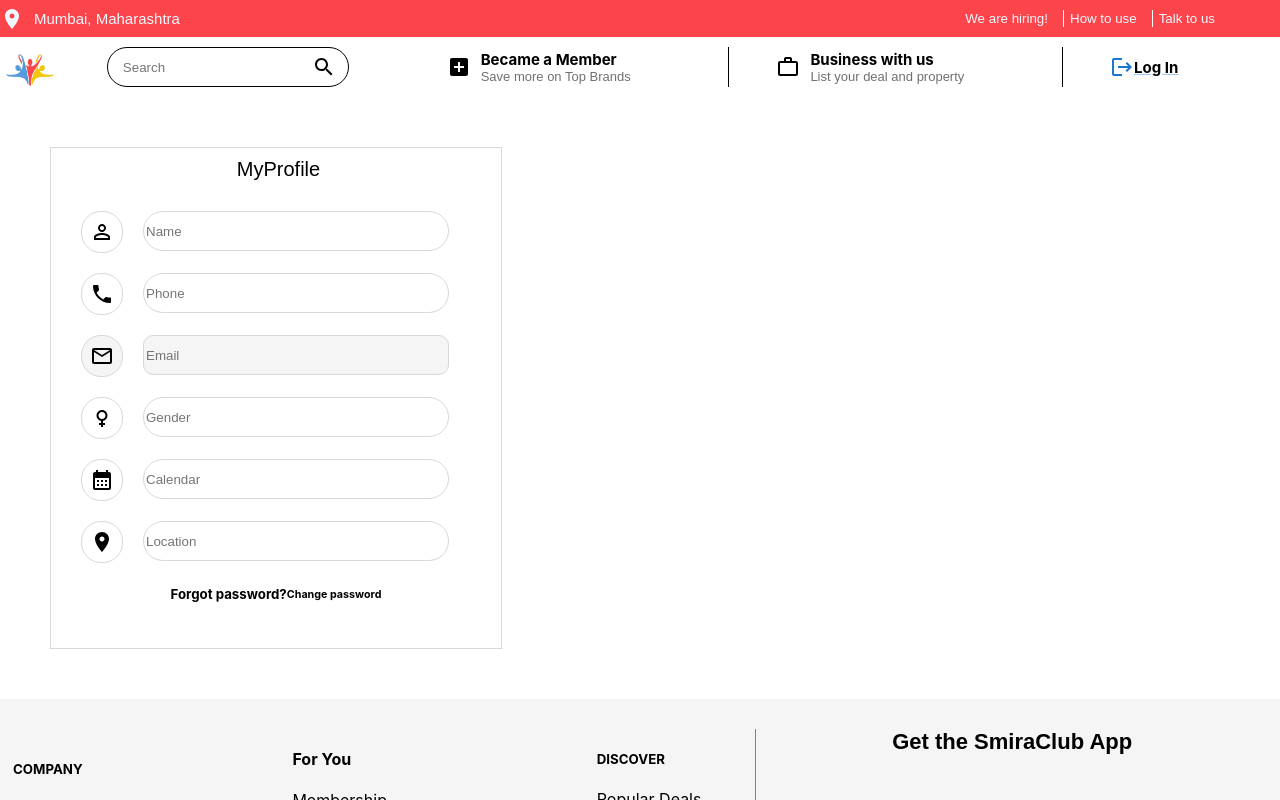
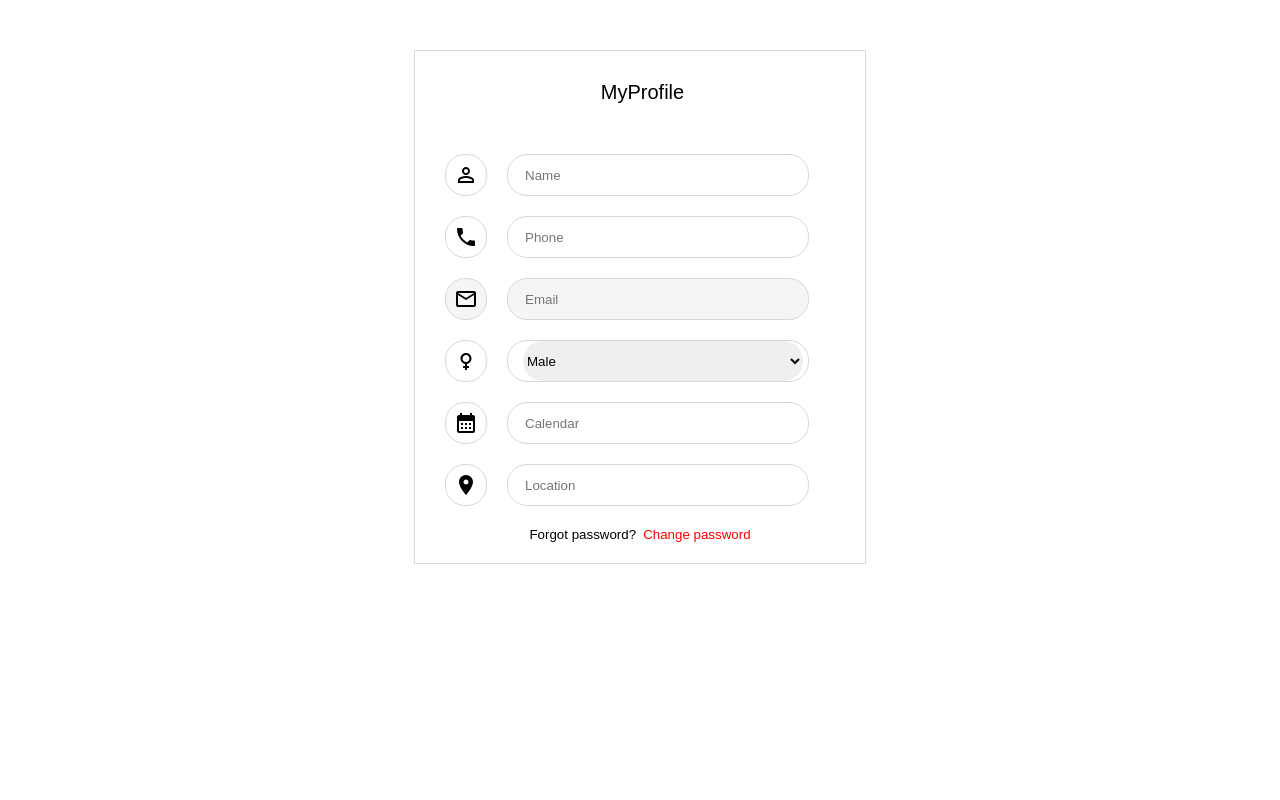
Before and after one commit to sazzad9911/simira-club-ui, a React (Create React App) app: page /Profile in a window 1280 px wide. Shown: the top 800 px of the page. Built offline with nearby package versions, Linux system fonts and the light colour scheme; no server answers.

Commit message:
MyProfile done

```diff
--- a/src/Screens/MyProfile.js
+++ b/src/Screens/MyProfile.js
@@ -6,15 +6,17 @@ import PermIdentityIcon from '@mui/icons-material/PermIdentity';
 import LocalPhoneIcon from '@mui/icons-material/LocalPhone';
 import MailOutlineIcon from '@mui/icons-material/MailOutline';
 import FemaleIcon from '@mui/icons-material/Female';
+import MaleIcon from '@mui/icons-material/Male';
+import TransgenderIcon from '@mui/icons-material/Transgender';
 import CalendarMonthIcon from '@mui/icons-material/CalendarMonth';
 import LocationOnIcon from '@mui/icons-material/LocationOn';
+
 
 
 const MyProfile = (props) => {
 
     return (
         <div className='MyProfileBody'>
-            <Header />
             <div className='MyProfileDiv'>
                 <div className='MyProfileText'>
                     <h2>MyProfile</h2>
@@ -31,7 +33,7 @@ const MyProfile = (props) => {
 
                 <div className='MyProfileBox'>
                     <div className='MyProfileBoxIcon'>
-                        <LocalPhoneIcon className='MyProfileIcon'/>
+                        <LocalPhoneIcon className='MyProfileIcon' />
 
                     </div>
                     <div className='MyProfileInputBox'>
@@ -41,37 +43,41 @@ const MyProfile = (props) => {
 
                 <div className='MyProfileBox'>
                     <div className='MyProfileBoxIconEmail'>
-                        <MailOutlineIcon className='MyProfileIcon'/>
+                        <MailOutlineIcon className='MyProfileIcon' />
 
                     </div>
-                    <div className='MyProfileInputBox'>
+                    <div className='MyProfileInputBoxEmail'>
                         <input className='MyProfileInputEmail' type='Email' placeholder='Email' />
                     </div>
                 </div>
 
                 <div className='MyProfileBox'>
                     <div className='MyProfileBoxIcon'>
-                        <FemaleIcon className='MyProfileIcon'/>
+                        <FemaleIcon className='MyProfileIcon' />
 
                     </div>
                     <div className='MyProfileInputBox'>
-                        <input className='MyProfileInput' type='text' placeholder='Gender' />
+                        <select className='MyProfileSelect'>
+                            <option value="saab">Male</option>
+                            <option value="opel">Female</option>
+                            <option value="audi">Other</option>
+                        </select>
                     </div>
                 </div>
 
                 <div className='MyProfileBox'>
                     <div className='MyProfileBoxIcon'>
-                        <CalendarMonthIcon className='MyProfileIcon'/>
+                        <CalendarMonthIcon className='MyProfileIcon' />
 
                     </div>
                     <div className='MyProfileInputBox'>
-                        <input className='MyProfileInput' type='number' placeholder='Calendar' />
+                        <input className='MyProfileInput' type='text' placeholder='Calendar' />
                     </div>
                 </div>
 
                 <div className='MyProfileBox'>
                     <div className='MyProfileBoxIcon'>
-                        <LocationOnIcon className='MyProfileIcon'/>
+                        <LocationOnIcon className='MyProfileIcon' />
 
                     </div>
                     <div className='MyProfileInputBox'>
@@ -79,11 +85,10 @@ const MyProfile = (props) => {
                     </div>
                 </div>
                 <div className='MyProfileText'>
-                    <h5>Forgot password?</h5>
-                    <h6>Change password</h6>
+                    <button variant="text" className='MyProfileTextLeftButton'>Forgot password?</button>
+                    <button variant="text" className='MyProfileTextRightButton'>Change password</button>
                 </div>
             </div>
-            <Footer />
         </div>
     );
 };
--- a/src/Screens/css/MyProfile.css
+++ b/src/Screens/css/MyProfile.css
@@ -1,14 +1,15 @@
 .MyProfileBody{
     height: auto;
     width: auto;
+    justify-content: center;
+    align-items: center;
+    display: flex;
+
 
 
 }
-
-
-
 .MyProfileDiv{
-    height: 500px;
+    height: auto;
     width: 450px;
     margin: 50px;
     border: 1px solid #D8D8D8;
@@ -35,20 +36,21 @@
 }
 .MyProfileInputBox{
     height: 40px;
-    width: auto;
+    width: 300px;
     display: flex;
-    margin-left: 5px;
+    margin-left: 20px;
     background-color: #ffffff;
-    justify-content: space-between;
     border: none;
+    border: 1px solid #D8D8D8;
+    border-radius: 20px;
+    flex-direction: row;
+    align-items: center;
 }
 .MyProfileInput{
     outline: none;
     border: none;
-    width: 300px;
-    border-radius: 20px;
+    width: 250px;
     margin-left: 15px;
-    border: 1px solid #D8D8D8;
 
 
 }
@@ -59,7 +61,6 @@
     width: 300px;
     border-radius: 10px;
     margin-left: 15px;
-    border: 1px solid #D8D8D8;
     background-color: #F5F5F5;
 }
 .MyProfileBoxIconEmail{
@@ -72,8 +73,41 @@
     display: flex;
     background-color: #F5F5F5;
 }
+
+.MyProfileInputBoxEmail{
+    height: 40px;
+    width: 300px;
+    display: flex;
+    margin-left: 20px;
+    background-color: #F5F5F5;
+    border: none;
+    border: 1px solid #D8D8D8;
+    border-radius: 20px;
+    flex-direction: row;
+    align-items: center;
+}
 .MyProfileText{
     justify-content: center;
     align-items: center;
     display: flex;
+    padding: 20px;
 }
+.MyProfileTextLeftButton{
+    background-color: white;
+    border: none;
+}
+.MyProfileTextRightButton{
+    background-color: white;
+    border: none;
+    margin-left: -5px;
+    color: rgb(255, 0, 0);
+}
+.MyProfileSelect{
+    height: 40px;
+    width: 280px;
+    margin-left: 15px;
+    border: none;
+    border-radius: 20px;
+    outline: none;
+
+}
```
